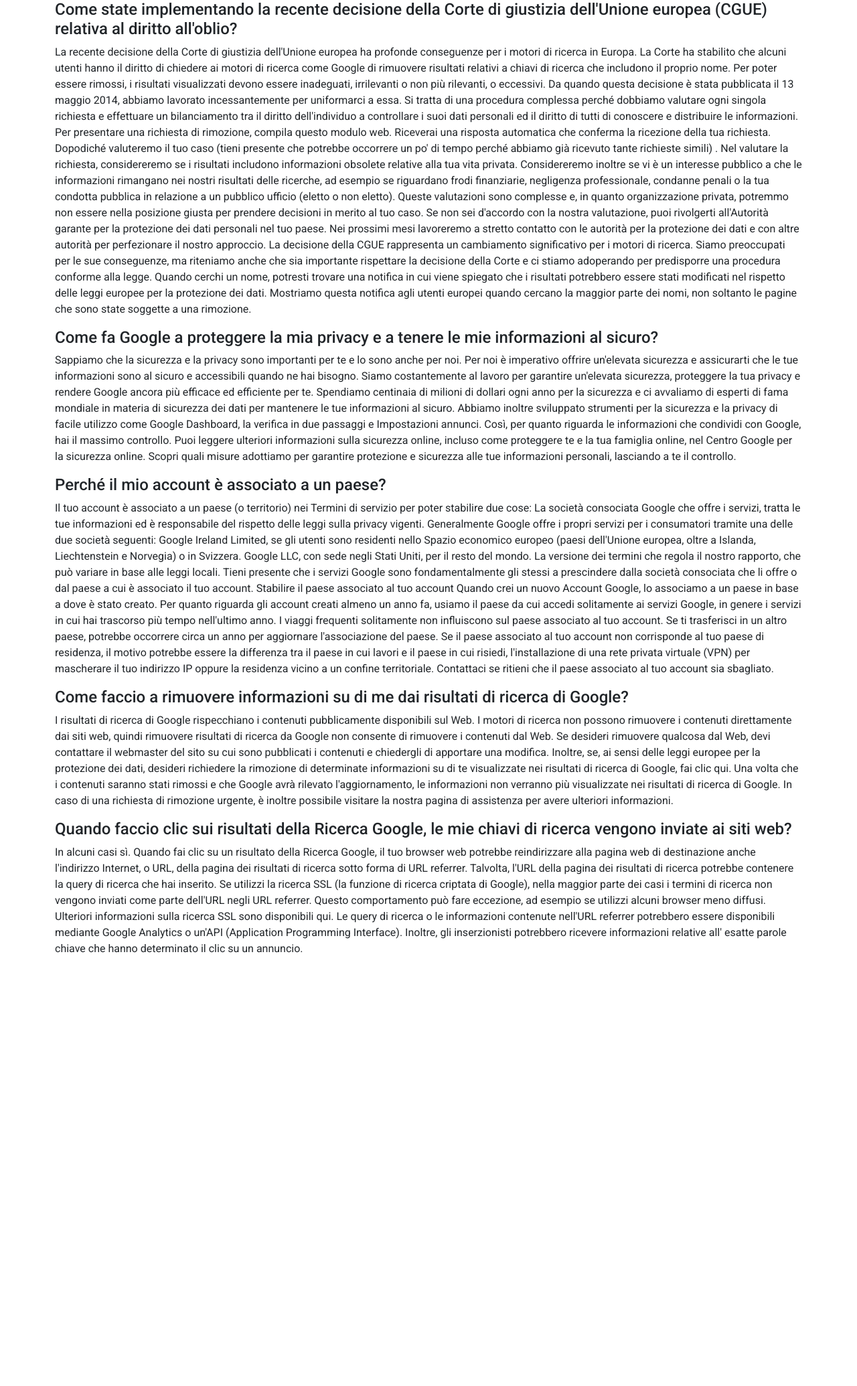
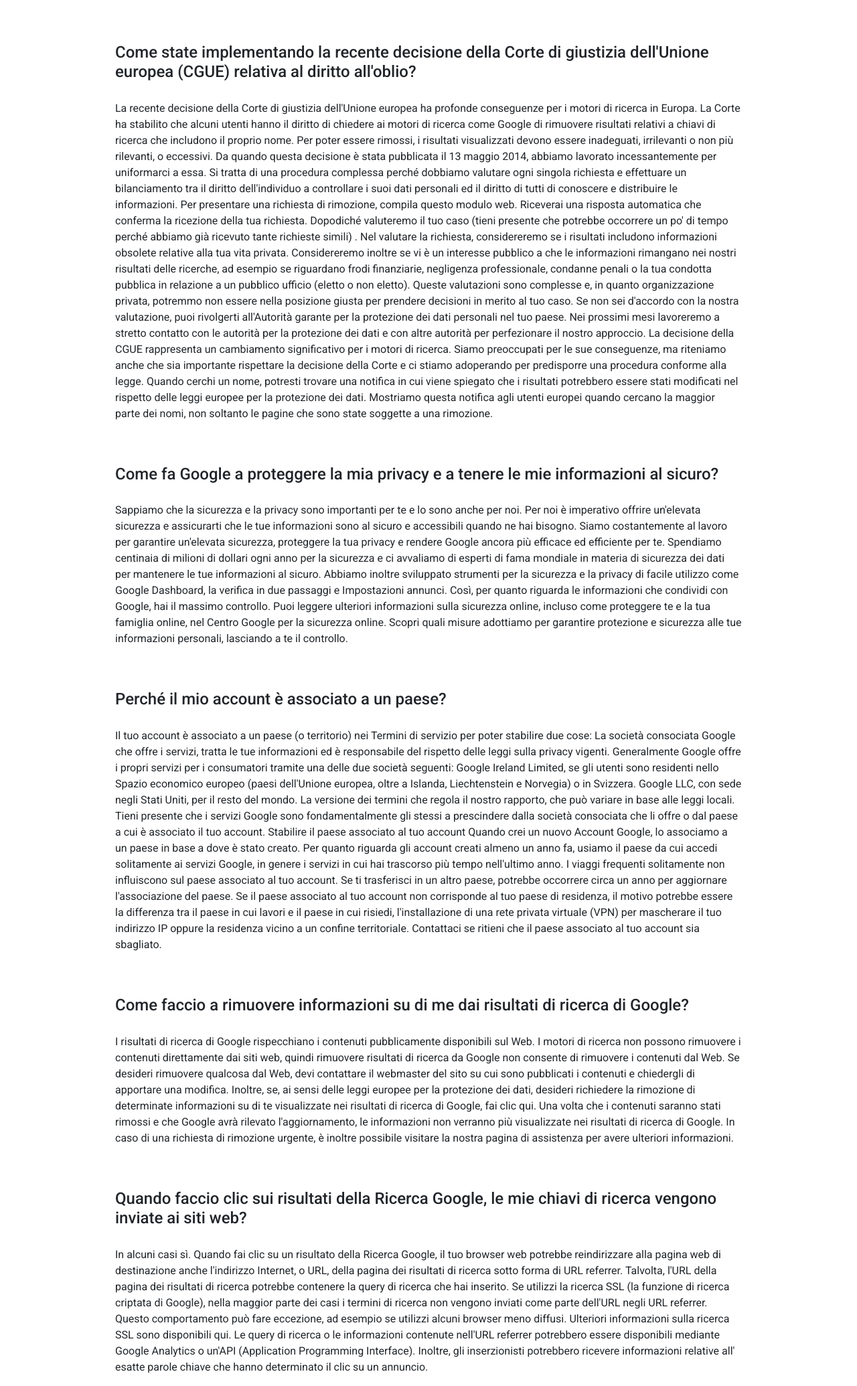
Before and after one commit to Luca-Riz/php-google-faq, a PHP site: page /googleFaq.php in a window 1280 px wide. Shown: the part 104-2174 px from the top of the page at 67% size. Before the commit the page ends 1527 px from the top, so only its background shows below. Run offline with PHP 8.4, Linux system fonts and the light colour scheme.

Commit message:
main fondamental css

```diff
--- a/css/style.css
+++ b/css/style.css
@@ -13,6 +13,10 @@
 .debug {
   border: 1px solid greenyellow;
   min-height: 20px;
+}
+
+.container-lg {
+  max-width: 960px;
 }
 
 /* fine common */
@@ -63,4 +67,11 @@
 
 /* main */
 
+main h4 {
+  margin-top: 64px;
+}
+
+main p {
+  padding-top: 20px;
+}
 /* fine main */
```
